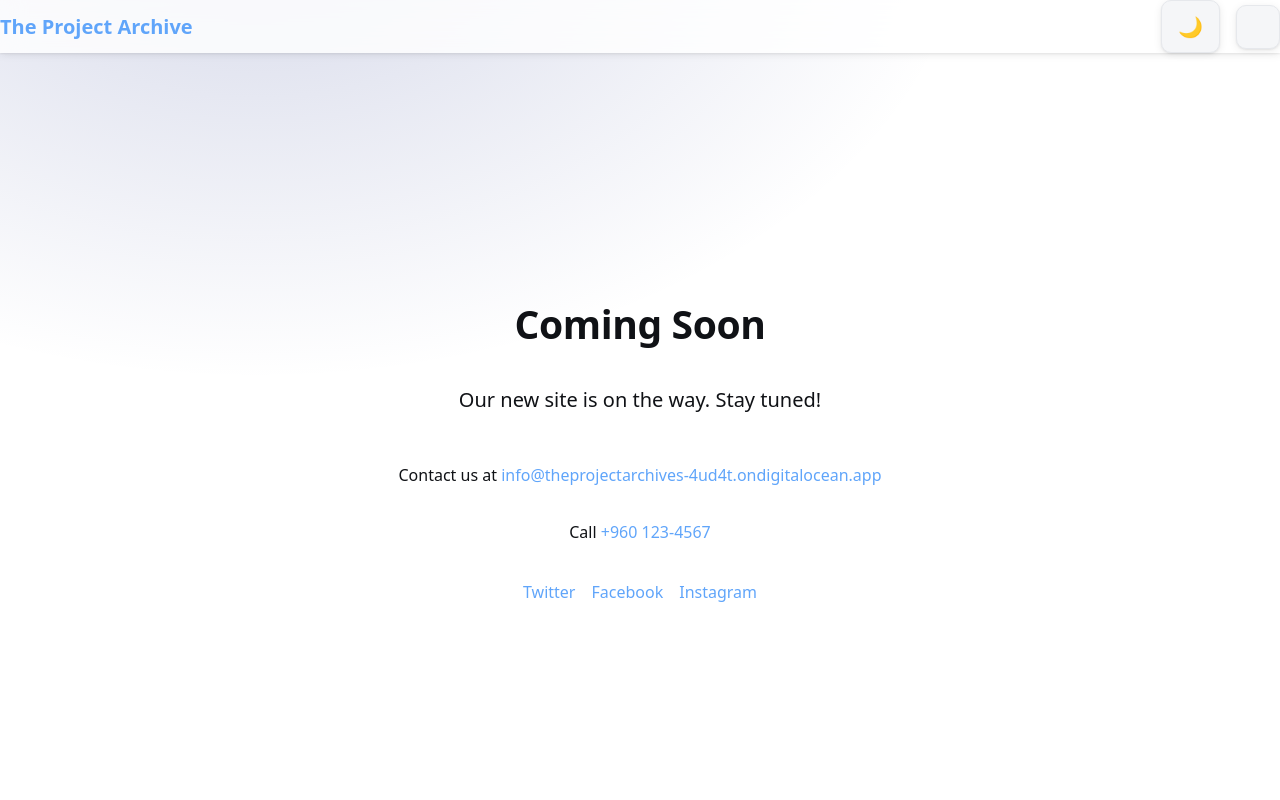
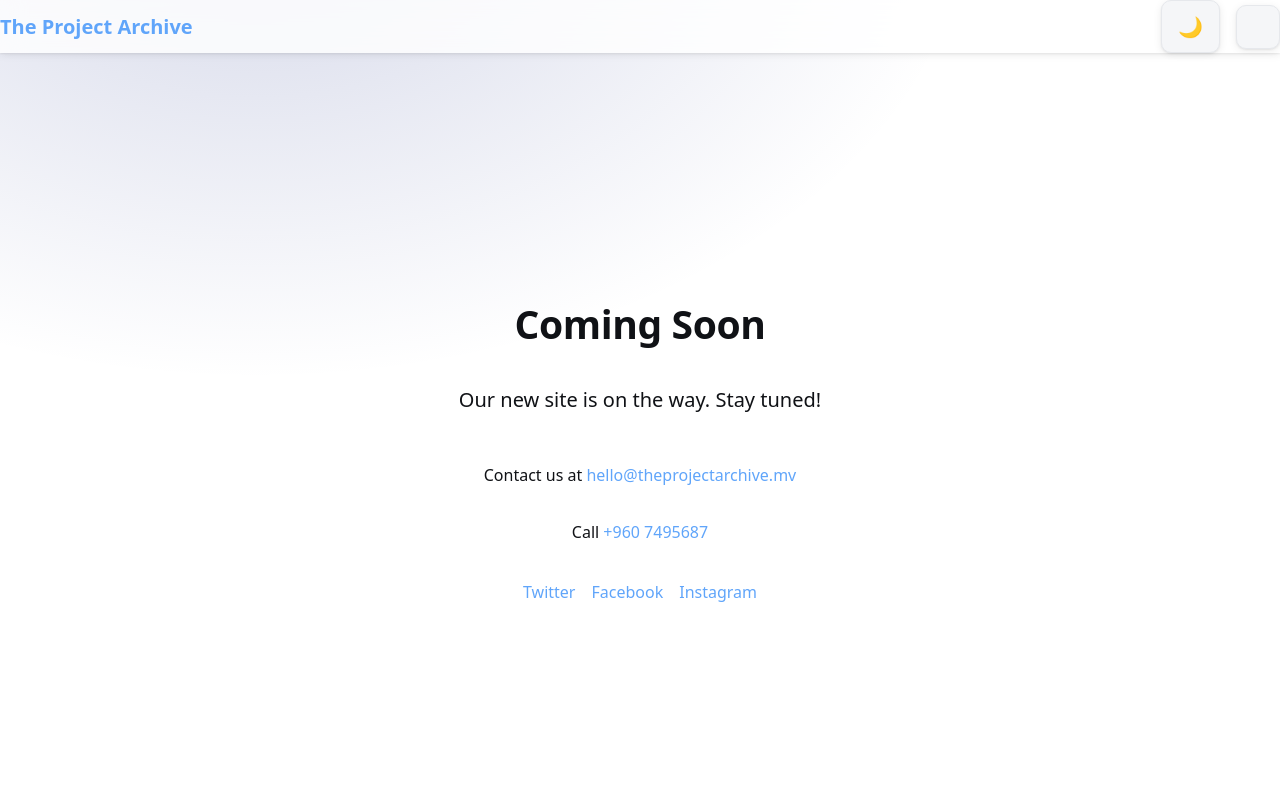
Before and after one commit to Dynamic-Capital/theprojectarchive, a Next.js app in the folder next-app/: page /coming-soon in a window 1280 px wide. Shown: the top 800 px of the page. Built offline with nearby package versions, Linux system fonts and the light colour scheme.

Commit message:
chore: update contact details

```diff
--- a/next-app/components/ComingSoon.jsx
+++ b/next-app/components/ComingSoon.jsx
@@ -41,13 +41,13 @@ export default function ComingSoon() {
       >
         <p>
           Contact us at{' '}
-          <a href="mailto:info@theprojectarchives-4ud4t.ondigitalocean.app">
-            info@theprojectarchives-4ud4t.ondigitalocean.app
+          <a href="mailto:hello@theprojectarchive.mv">
+            hello@theprojectarchive.mv
           </a>
         </p>
         <p>
           Call{' '}
-          <a href="tel:+9601234567">+960 123-4567</a>
+          <a href="tel:+9607495687">+960 7495687</a>
         </p>
       </motion.div>
       <motion.div
```
